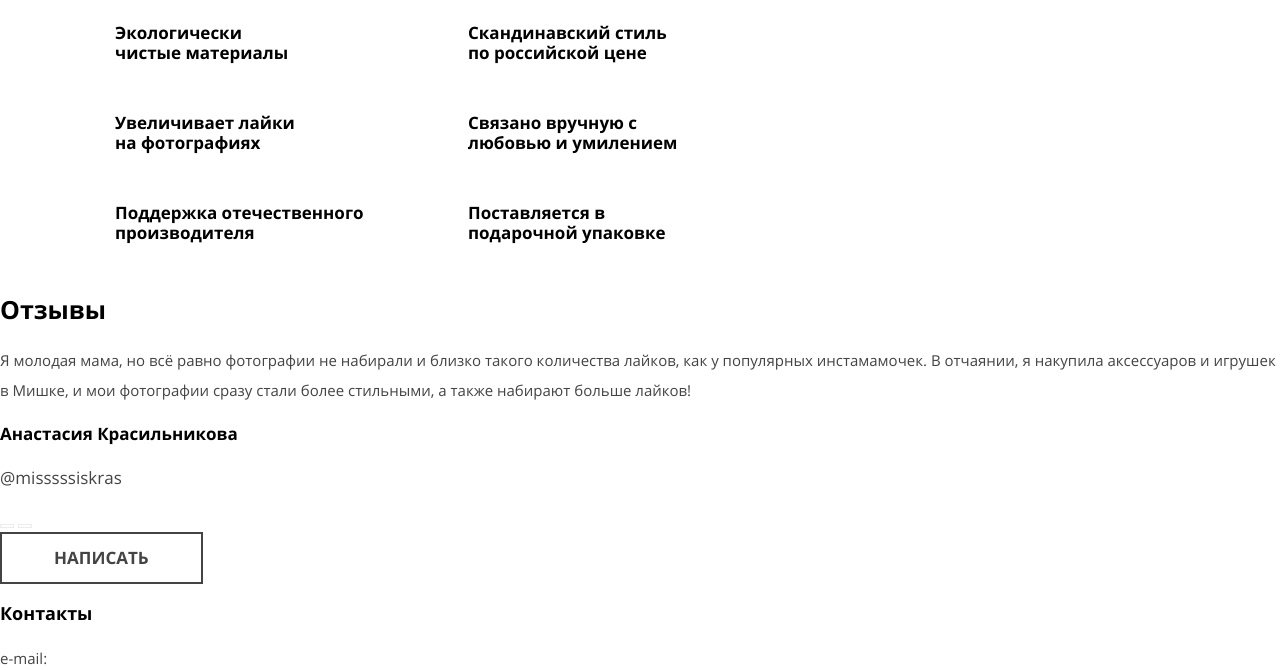
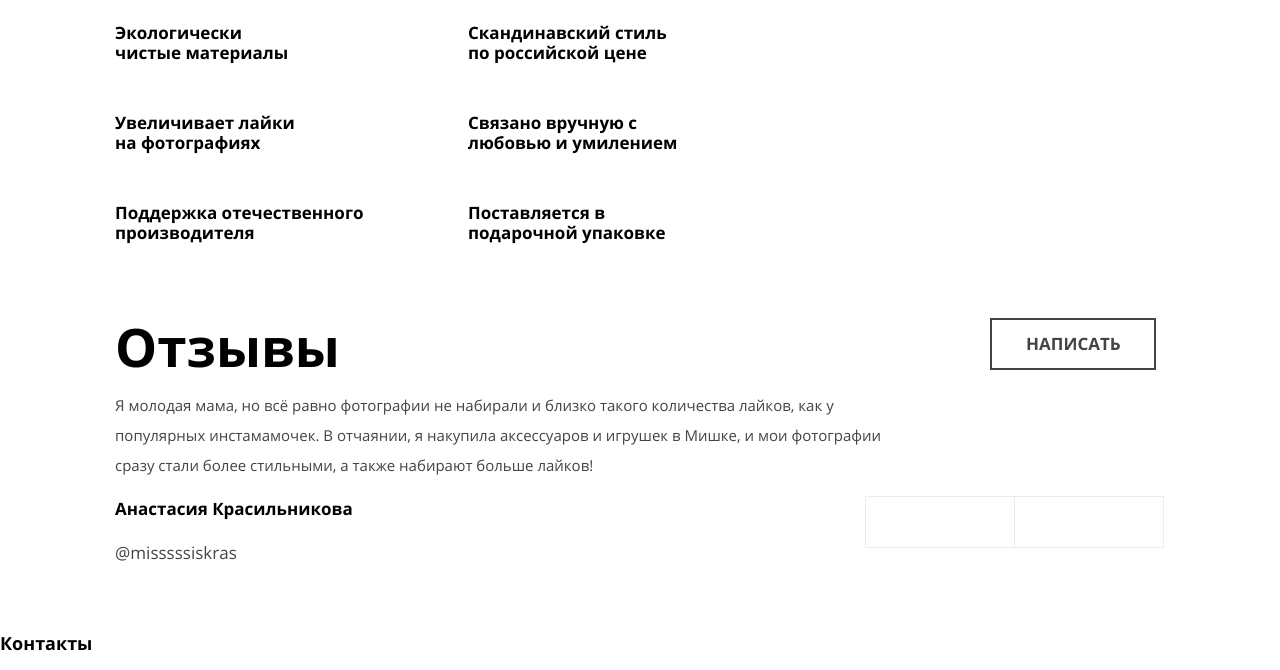
Before and after one commit to vlad-donchenko/608811-mishka-17, a plain HTML site: page source/index.html in a window 1280 px wide. Shown: the part 1426-2096 px from the top of the page. Drawn offline with nearby package versions, Linux system fonts and the light colour scheme; files that its build step writes are made by us from their sources.

Commit message:
Сетка блока отзывы

```diff
--- a/source/index.html
+++ b/source/index.html
@@ -198,7 +198,7 @@
       <h2 class="reviews__headline">
         Отзывы
       </h2>
-      <div class="slider">
+      <div class="slider slider--reviews">
         <ul class="slider__list customer">
           <li class="customer__item slider__item">
             <p class="customer__review">
@@ -232,7 +232,7 @@
         </div>
       </div>
       <div class="reviews-write">
-        <a href="#" class="button">
+        <a href="#" class="button button--reviews">
           Написать
         </a>
       </div>
--- a/source/sass/block/button.scss
+++ b/source/sass/block/button.scss
@@ -29,3 +29,15 @@
 .button--buy {
   width: 100%;
 }
+
+.button--reviews {
+  width: 100%;
+}
+
+@media (min-width: $tablet-width) {
+  .button--reviews {
+    width: auto;
+    padding-left: 34px;
+    padding-right: 33px;
+  }
+}
--- a/source/sass/block/customer.scss
+++ b/source/sass/block/customer.scss
@@ -28,3 +28,9 @@
     color: rgba($black, 0.3);
   }
 }
+
+@media (min-width: $tablet-width) {
+  .customer__info {
+    width: 300px;
+  }
+}
--- a/source/sass/block/reviews.scss
+++ b/source/sass/block/reviews.scss
@@ -1,9 +1,80 @@
 @import "../global/variables";
 @import "../global/mixins";
+
+.reviews {
+  margin: 45px 0;
+}
 
 .reviews__headline {
   color: $black;
   font-size: $base-font-size + 10px;
   line-height: $base-line-height + 6px;
   font-weight: 700;
+  margin: 0 0 38px 0;
 }
+
+.reviews__wrap {
+  width: 100%;
+  padding-left: 30px;
+  padding-right: 30px;
+  margin: 0 auto;
+}
+
+.reviews__toggles {
+  margin-top: 36px;
+  margin-bottom: 38px;
+}
+
+@media (min-width: $mobile-large) {
+  .reviews__wrap {
+    max-width: 635px;
+  }
+}
+
+@media (min-width: $tablet-width) {
+  .reviews__wrap {
+    display: flex;
+    flex-wrap: wrap;
+    max-width: 768px;
+    padding-left: 50px;
+    padding-right: 50px;
+  }
+
+  .reviews__headline {
+    font-size: $base-font-size * 3 - 2px;
+    order: -2;
+  }
+
+  .reviews-write {
+    order: -1;
+    width: 175px;
+    margin-left: auto;
+  }
+
+  .reviews__headline {
+    margin-bottom: 0;
+  }
+
+  .reviews__toggles {
+    position: absolute;
+    right: 0;
+    bottom: 35px;
+    width: 300px;
+    margin: 0;
+  }
+}
+
+@media (min-width: $desktop-width) {
+  .reviews__wrap {
+    max-width: 1150px;
+  }
+
+  .customer__review {
+    width: 768px;
+  }
+
+  .reviews__headline {
+    font-size: 53px;
+    line-height: 57px;
+  }
+}
--- a/source/sass/block/slider.scss
+++ b/source/sass/block/slider.scss
@@ -1,11 +1,31 @@
 @import "../global/variables";
 @import "../global/mixins";
+
+.slider {
+  position: relative;
+}
 
 .slider__list {
   @include list-reset();
 }
 
 .slider__toggle {
+  width: 50%;
+  height: 52px;
   border: 1px solid #ececec;
   background-color: transparent;
 }
+
+.slider__toggle--prev {
+  margin-right: -1px;
+}
+
+.slider__toggles {
+  display: flex;
+}
+
+@media (min-width: $tablet-width) {
+  .slider--reviews {
+    width: 100%;
+  }
+}
```
